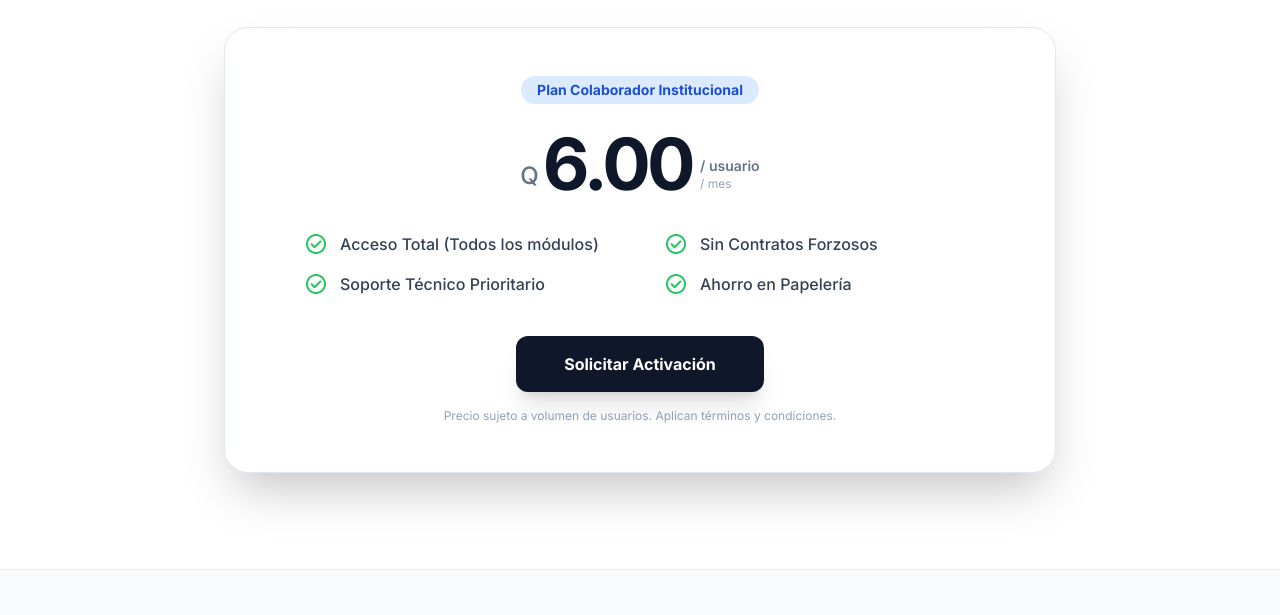
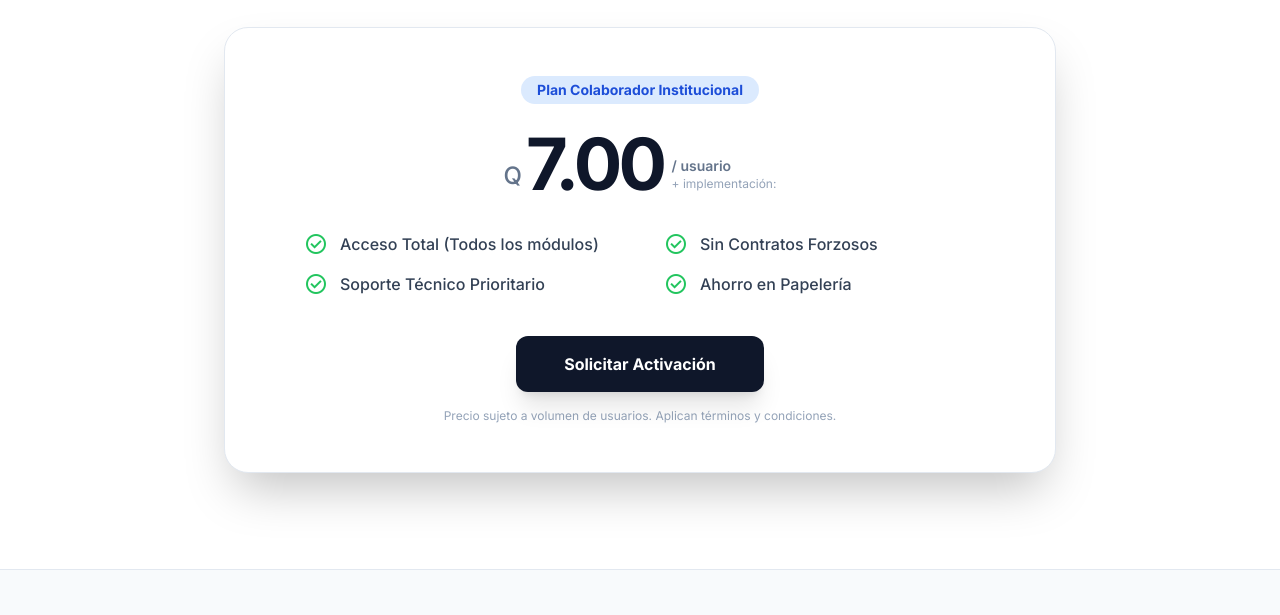
Before and after one commit to portalstart/Demo, a plain HTML site: page index.html in a window 1280 px wide. Shown: the part 2760-3375 px from the top of the page. Drawn offline with nearby package versions, Linux system fonts and the light colour scheme; a web font is replaced by a local one.

Commit message:
Update index.html

```diff
--- a/index.html
+++ b/index.html
@@ -384,10 +384,10 @@
 
                 <div class="flex justify-center items-end mb-8">
                     <span class="text-2xl text-slate-500 font-medium mb-2 mr-1">Q</span>
-                    <span class="text-7xl font-extrabold text-slate-900 tracking-tighter">6.00</span>
+                    <span class="text-7xl font-extrabold text-slate-900 tracking-tighter">7.00</span>
                     <div class="text-left ml-2 mb-2">
                         <span class="block text-slate-500 font-semibold text-sm">/ usuario</span>
-                        <span class="block text-slate-400 text-xs">/ mes</span>
+                        <span class="block text-slate-400 text-xs">+ implementación:</span>
                     </div>
                 </div>
 
```
